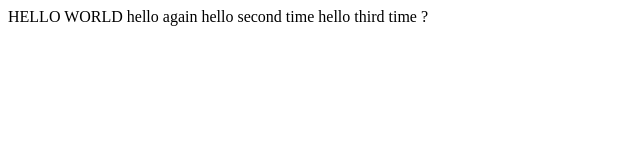
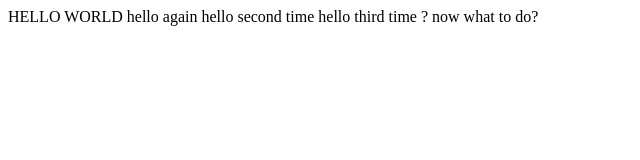
Before and after one commit to pratikghosh2000/trial_1, a plain HTML site: page hello.html in a window 1280 px wide. Shown: the whole page, without its empty margins (0-640 px from the left). Drawn offline with Linux system fonts and the light colour scheme.

Commit message:
lets see

```diff
--- a/hello.html
+++ b/hello.html
@@ -7,5 +7,6 @@ HELLO WORLD
   hello again
   hello second time
   hello third time ?
+  now what to do?
 </body>
 </html>
```
